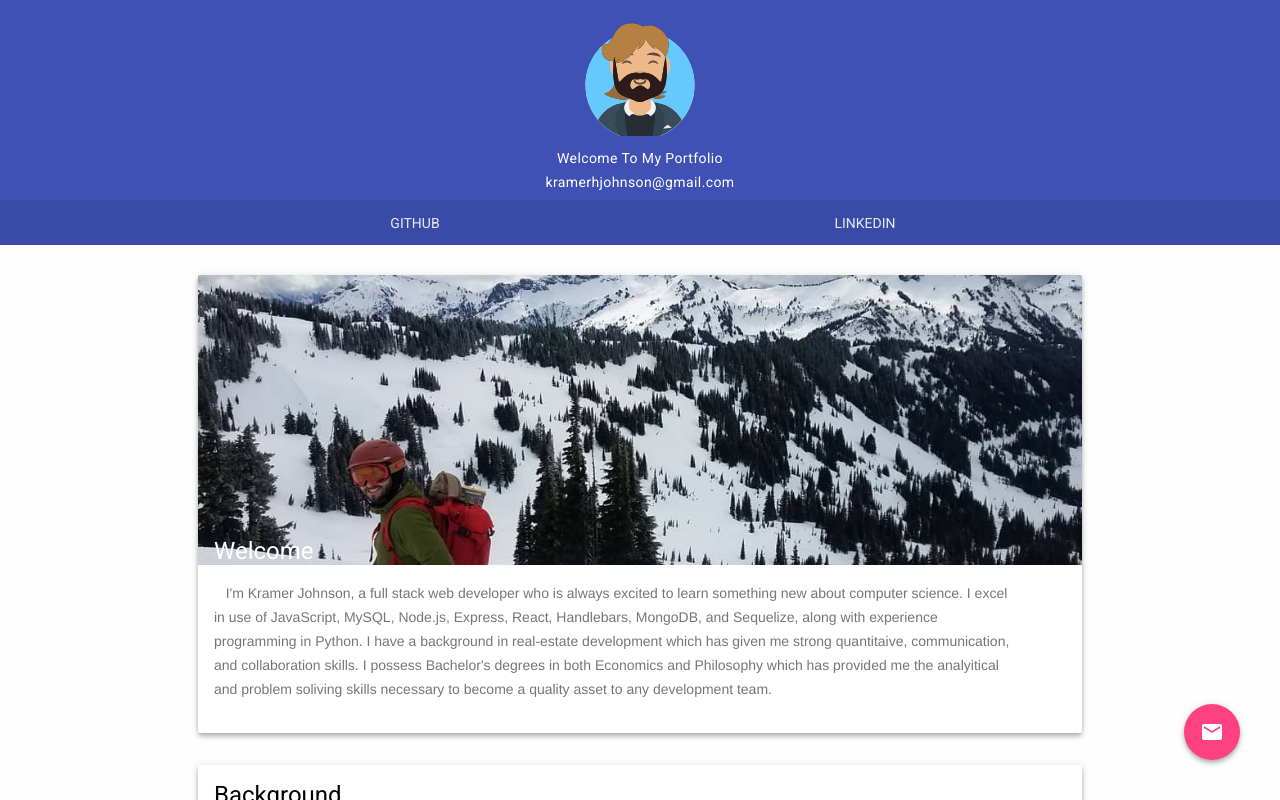
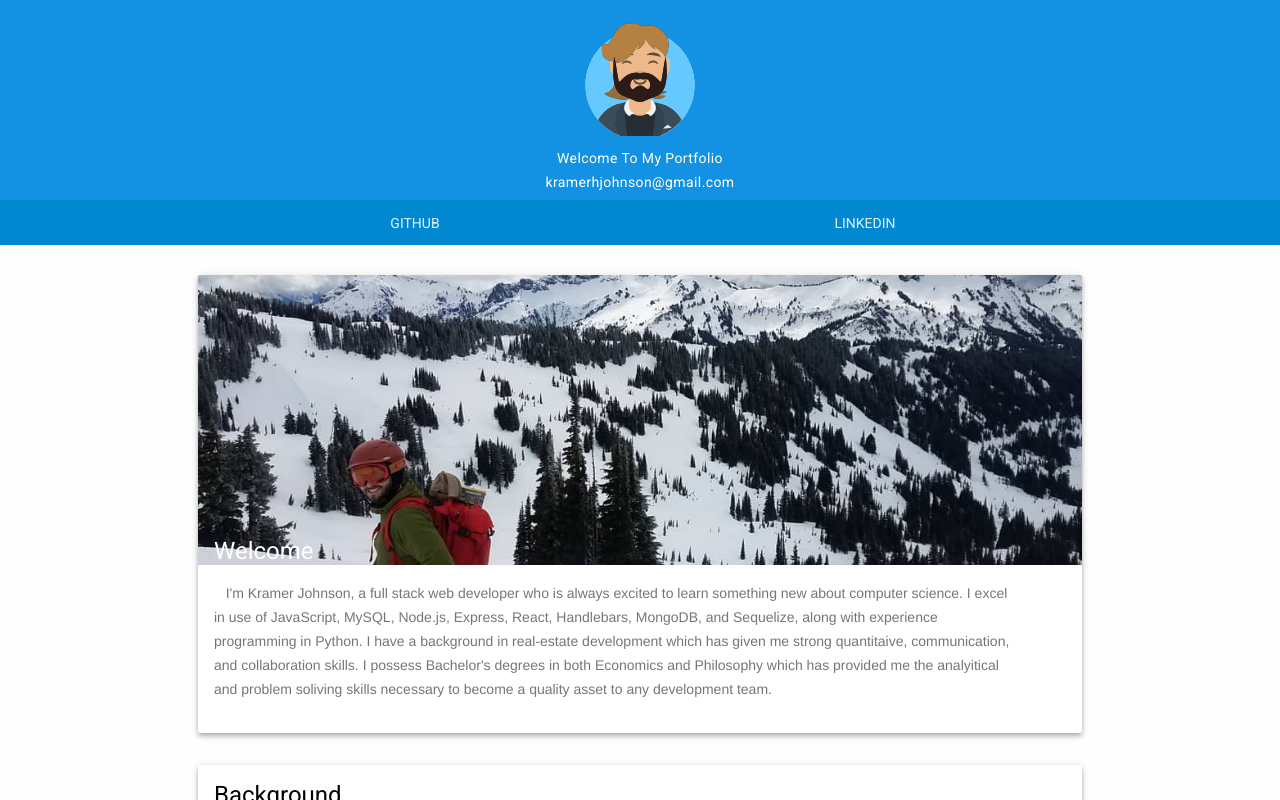
Before and after one commit to HaakenJ/Updated_Portfolio, a website: page public/index.html in a window 1280 px wide. Drawn offline with nearby package versions, Linux system fonts and the light colour scheme.

Commit message:
Changed primary color

```diff
--- a/public/index.html
+++ b/public/index.html
@@ -17,13 +17,9 @@
 <body id="top">
 
   <div class="mdl-layout mdl-js-layout mdl-layout--fixed-header">
-    <a href="contact.html" id="contact-button"
-      class="mdl-button mdl-button--fab mdl-js-button mdl-button--raised mdl-js-ripple-effect mdl-color--accent mdl-color-text--accent-contrast mdl-shadow--4dp"><i
-        class="material-icons">mail</i>
-    </a>
 
     <header class="mdl-layout__header mdl-layout__header--waterfall site-header">
-      <div class="mdl-layout__header-row site-logo-row">
+      <div class="mdl-layout__header-row site-logo-row" id="site-header">
         <span class="mdl-layout__title">
           <div class="site-logo"></div>
           <span class="site-description">Welcome To My Portfolio</span>
@@ -31,7 +27,7 @@
         </span>
       </div>
 
-      <div class="mdl-layout__header-row site-navigation-row mdl-layout--large-screen-only">
+      <div class="mdl-layout__header-row site-navigation-row mdl-layout--large-screen-only" id="site-nav">
         <nav class="mdl-navigation mdl-typography--body-1-force-preferred-font"><a class="mdl-navigation__link"
             href="https://github.com/HaakenJ">Github</a><a class="mdl-navigation__link" href="https://www.linkedin.com/in/kramerhjohnson/">LinkedIn</a>
         </nav>
--- a/public/styles/main.css
+++ b/public/styles/main.css
@@ -45,6 +45,14 @@ img {
   height: 120px;
   width: 120px;
   margin: 15px auto;
+}
+
+#site-header {
+  background-color: rgba(3, 168, 244, 0.733);
+}
+
+#site-nav {
+  background-color: #0288D1;
 }
 
 .is-compact .site-logo {
```
